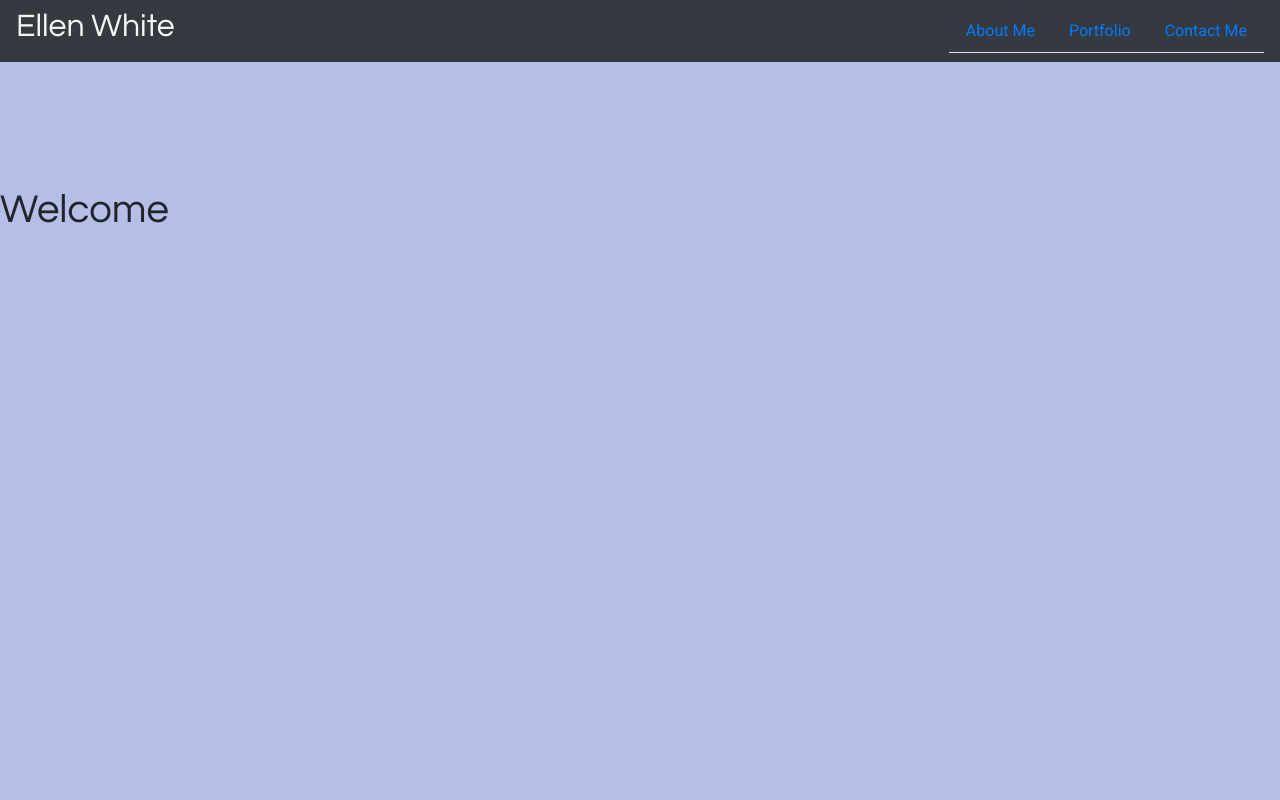
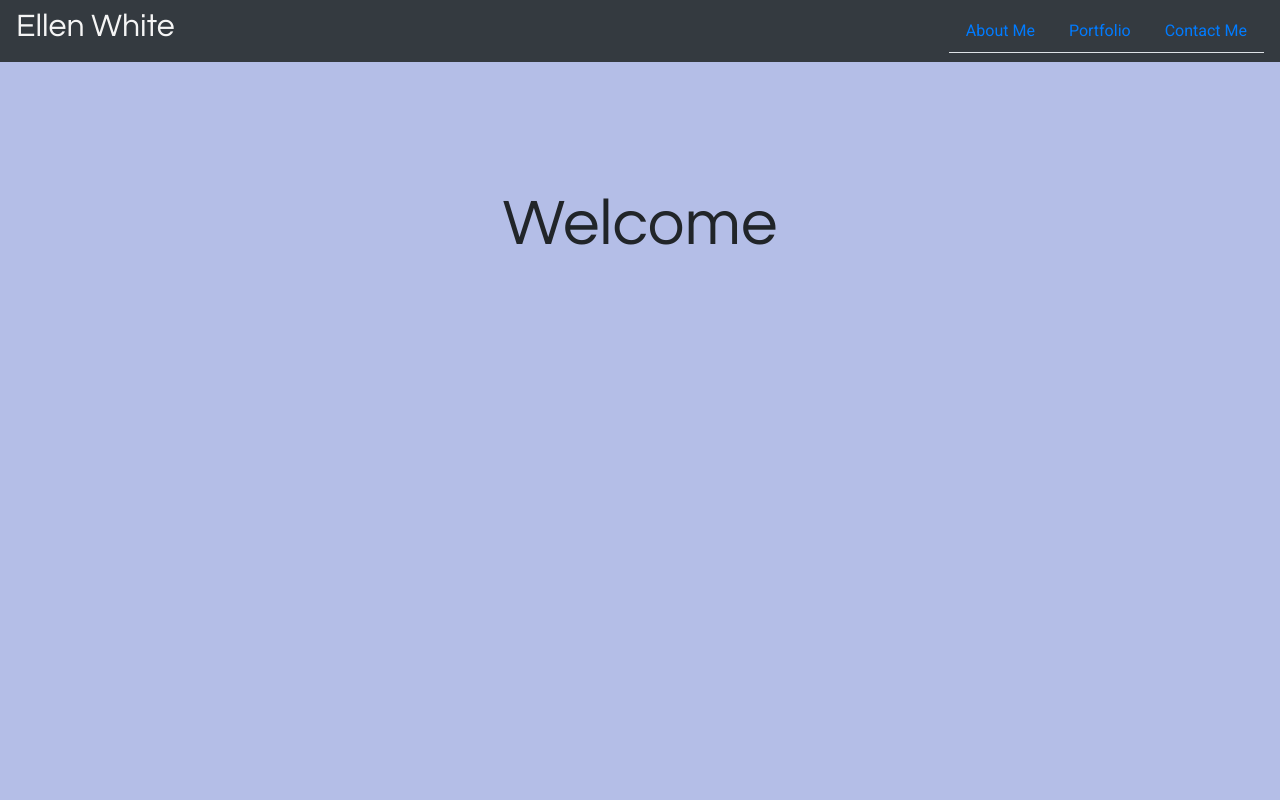
Before and after one commit to evwhite2/EllenVWhite-Profile, a plain HTML site: page index.html in a window 1280 px wide. Shown: the top 800 px of the page. Drawn offline with nearby package versions, Linux system fonts and the light colour scheme.

Commit message:
updated formatting to landing page

```diff
--- a/assets/css/styles.css
+++ b/assets/css/styles.css
@@ -94,13 +94,15 @@ p{
 }
 
 .landing{
+    display: flex;
     height: 100%;
-    display: block;
+    justify-content: center;
     position: relative;
 }
 
 #welcome{
     font-family: "questrial", sans-serif;
+    font-size:65px;
     opacity:0;
     position: absolute;
     text-align:center;
```
